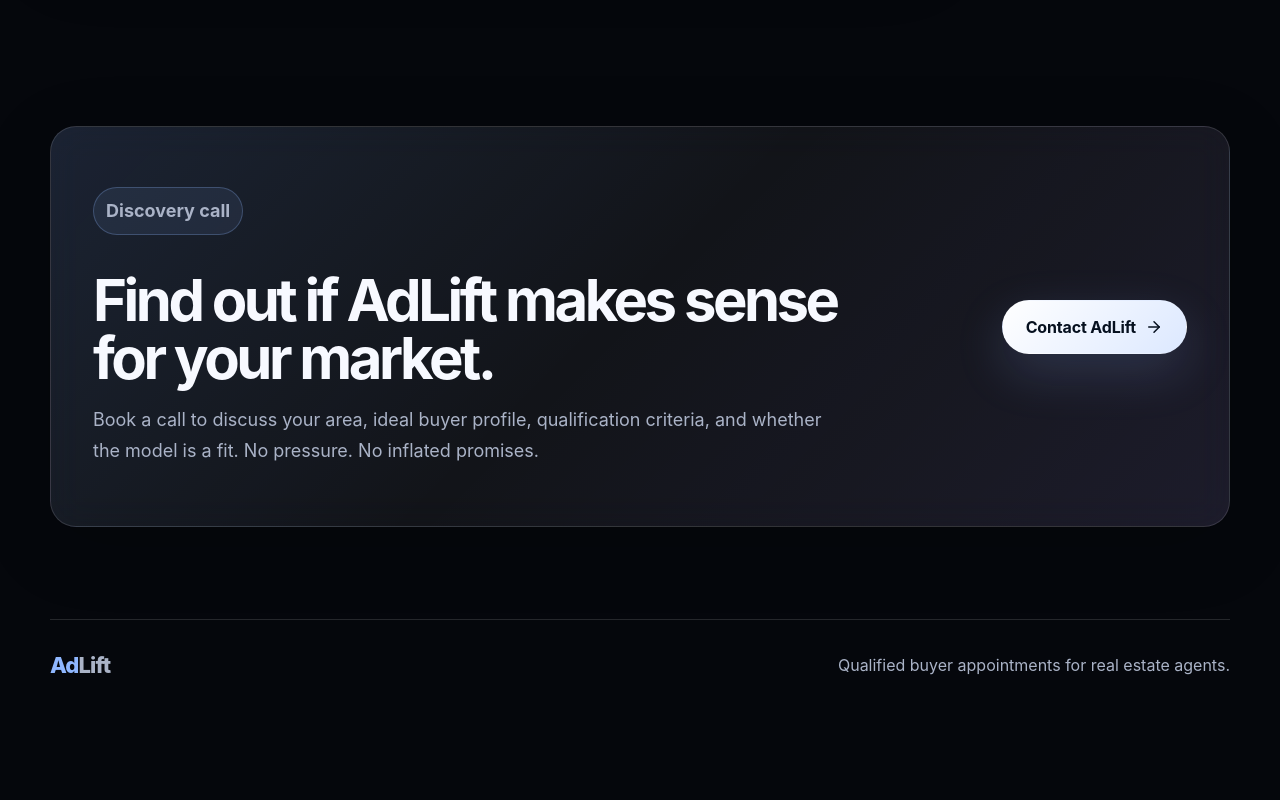
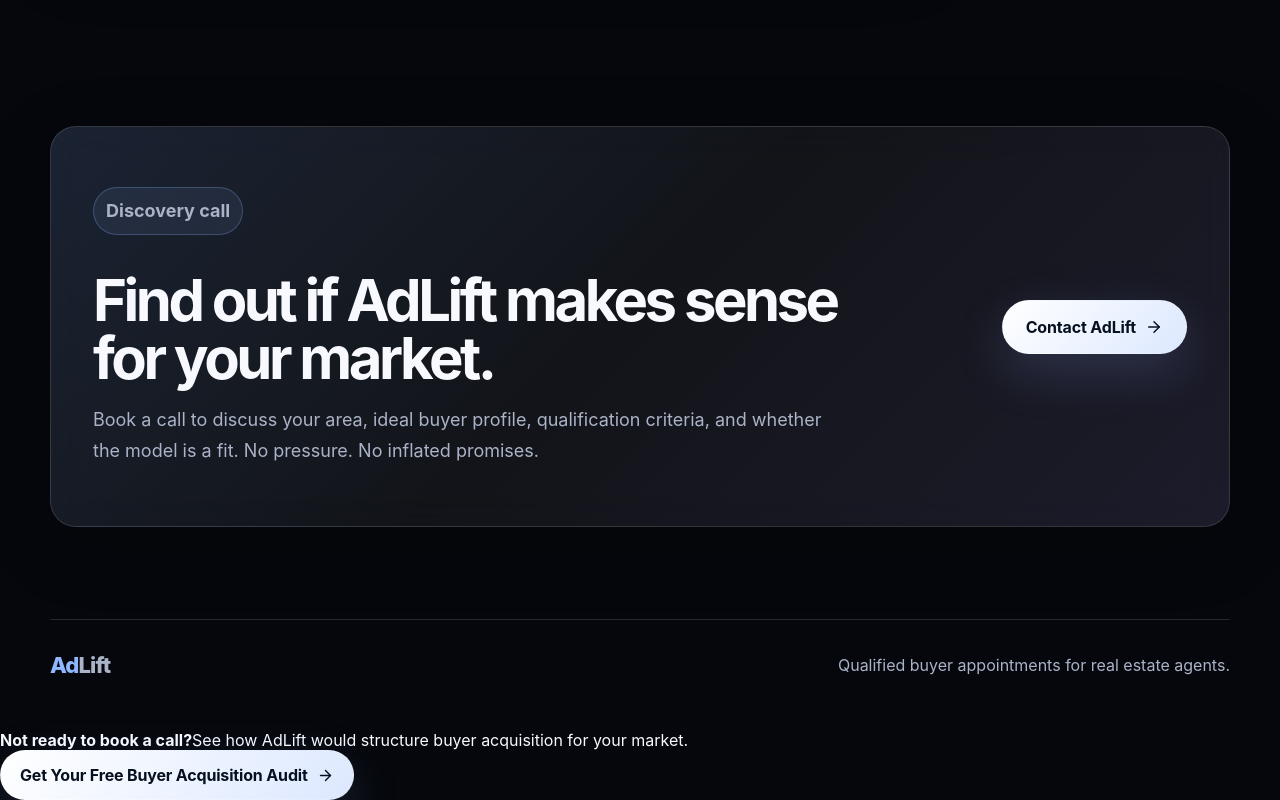
Before and after one commit to mansur-droid/adlift-website, a Next.js app: page / in a window 1280 px wide. Shown: the part 8930-9730 px from the top of the page. Before the commit the page ends 9660 px from the top, so only its background shows below. Built offline with nearby package versions, Linux system fonts and the light colour scheme.

Commit message:
Add prominent homepage audit CTA

```diff
--- a/app/page.jsx
+++ b/app/page.jsx
@@ -1,5 +1,12 @@
 import Site from '@/components/Site';
+import { ArrowRight } from 'lucide-react';
 
 export default function Page() {
-  return <Site />;
+  return <>
+    <Site />
+    <aside className="audit-floating-cta" aria-label="Free Buyer Acquisition Audit">
+      <div><strong>Not ready to book a call?</strong><span>See how AdLift would structure buyer acquisition for your market.</span></div>
+      <a className="btn primary" href="/audit">Get Your Free Buyer Acquisition Audit <ArrowRight size={17}/></a>
+    </aside>
+  </>;
 }
```
